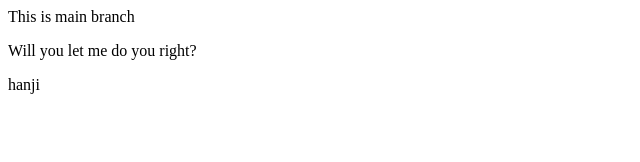
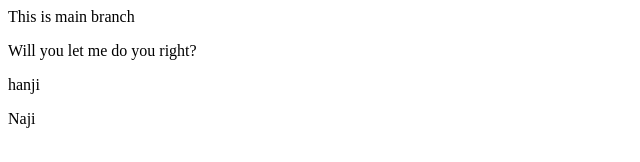
Before and after one commit to YashJoshi102/localRepo, a plain HTML site: page index.html in a window 1280 px wide. Shown: the full height of the page, 0-640 px from the left. Drawn offline with Linux system fonts and the light colour scheme.

Commit message:
naji commit

```diff
--- a/index.html
+++ b/index.html
@@ -1,3 +1,4 @@
 <p>This is main branch</p>
 <p>Will you let me do you right?</p>
 <P>hanji</P>
+<p>Naji</p>
```
